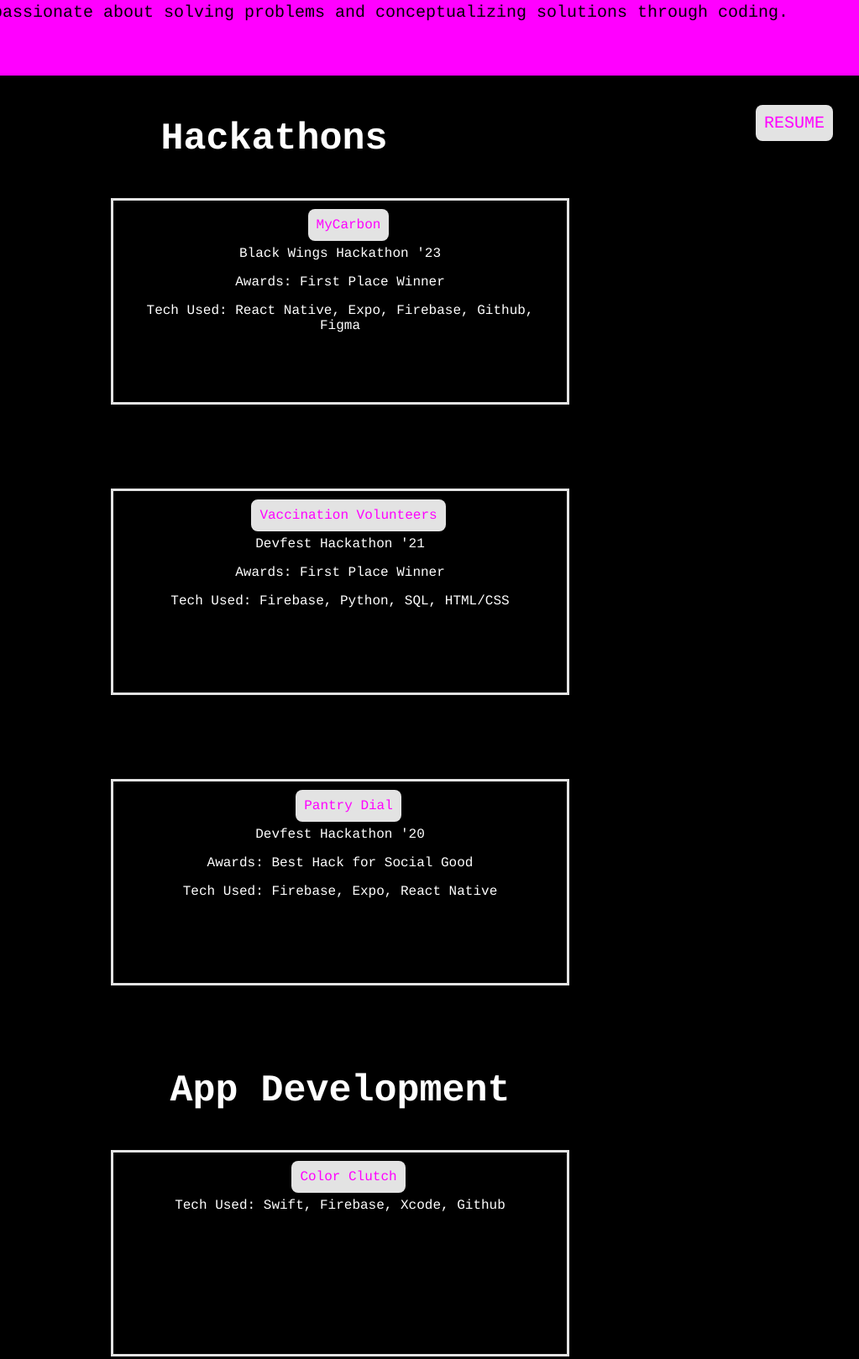
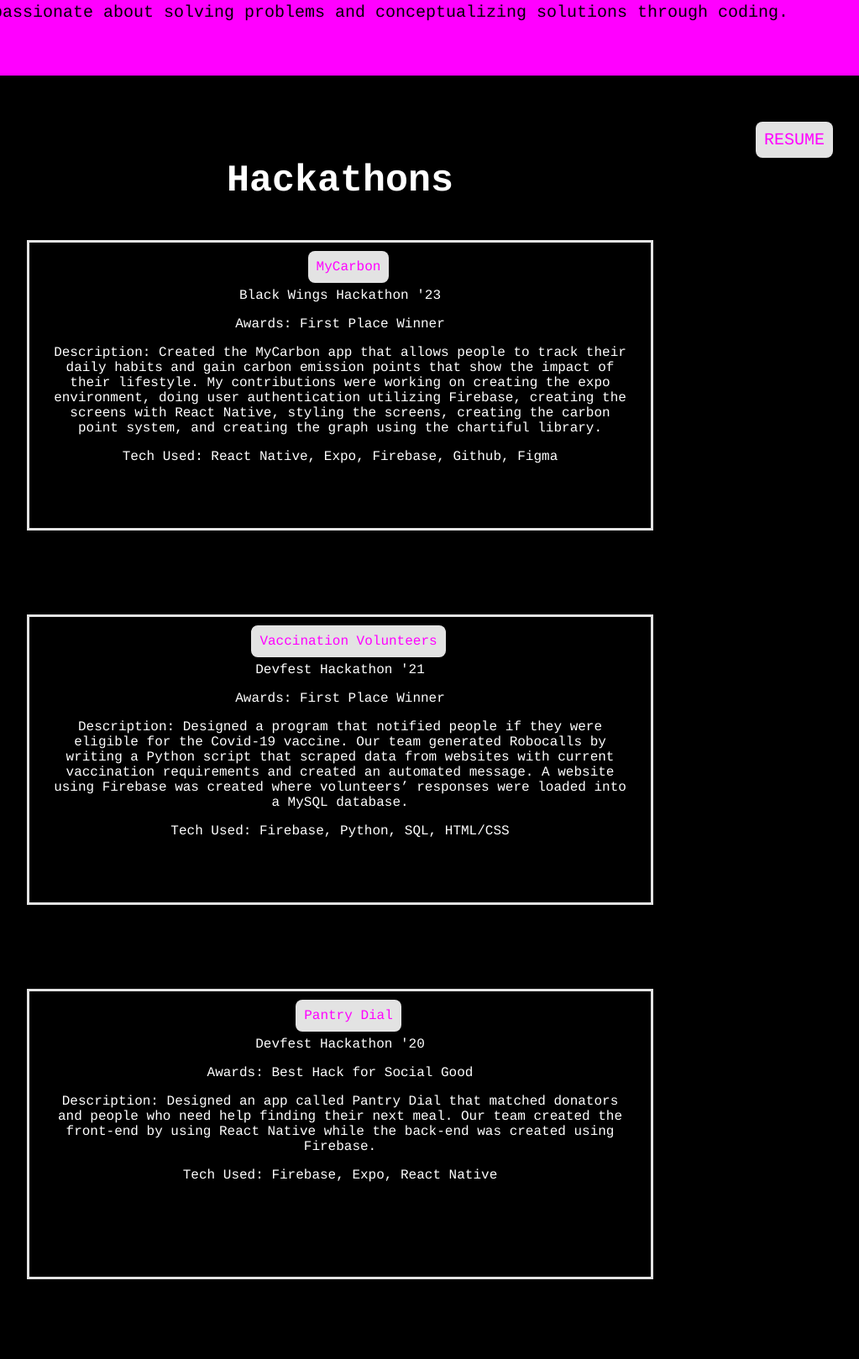
Before and after one commit to aditidam/PortfolioAditiDam, a plain HTML site: page index.html in a window 1280 px wide. Shown: the part 266-1885 px from the top of the page at 84% size, without its empty margins (235-1258 px from the left). Drawn offline with Linux system fonts and the light colour scheme.

Commit message:
Added descriptions

```diff
--- a/index.html
+++ b/index.html
@@ -29,8 +29,8 @@ body{
     text-align: center;
     border-color: #E3E3E3;
     color: white;
-    height: 200px;
-    width: 500px;
+    height: 300px;
+    width: 700px;
     align-items: center;
     margin: auto;
     margin-bottom: 100px;
@@ -50,7 +50,7 @@ body{
 
 
 #container {
-    margin-top: -100px;
+    margin-top: -50px;
     align-items: center;
 }
 
@@ -71,7 +71,7 @@ h1 {
 
 #resume {
     float: right;
-    margin: 127px 45px 0px 0px;
+    margin: 147px 45px 0px 0px;
 
 }
 
@@ -117,6 +117,7 @@ a {
         <a href="https://devpost.com/software/mycarbon-kve83n" id ="button"> MyCarbon </a>
         <p> Black Wings Hackathon '23 </p>
         <p> Awards: First Place Winner </p>
+        <p> Description: Created the MyCarbon app that allows people to track their daily habits and gain carbon emission points that show the impact of their lifestyle. My contributions were working on creating the expo environment, doing user authentication utilizing Firebase, creating the screens with React Native, styling the screens, creating the carbon point system, and creating the graph using the chartiful library.</p>
         <p> Tech Used: React Native, Expo, Firebase, Github, Figma </p>
     </div>
 
@@ -124,6 +125,8 @@ a {
         <a href="https://devpost.com/software/vaccination-volunteers" id ="button"> Vaccination Volunteers </a>
         <p> Devfest Hackathon '21 </p>
         <p> Awards: First Place Winner </p>
+        <p> Description: Designed a program that notified people if they were eligible for the Covid-19 vaccine. Our team generated Robocalls by
+            writing a Python script that scraped data from websites with current vaccination requirements and created an automated message. A website using Firebase was created where volunteers’ responses were loaded into a MySQL database.</p>
         <p> Tech Used: Firebase, Python, SQL, HTML/CSS </p>
     </div>
 
@@ -131,6 +134,8 @@ a {
         <a href="https://devpost.com/software/pantrydial" id ="button"> Pantry Dial </a>
         <p> Devfest Hackathon '20 </p>
         <p> Awards: Best Hack for Social Good </p>
+        <p> Description: Designed an app called Pantry Dial that matched donators and people who need help finding their next
+            meal. Our team created the front-end by using React Native while the back-end was created using Firebase.</p>
         <p> Tech Used: Firebase, Expo, React Native </p>
     </div>
 
@@ -138,11 +143,13 @@ a {
     <h3> <center> App Development </center> </h3>
     <div class = "project">
         <a href="https://apps.apple.com/us/app/color-clutch/id1519060963" id ="button"> Color Clutch </a>
+        <p> Description: Created an app that is a game where the user has to catch falling objects that are not the same color as the basket. Available on the app store. </p>
         <p> Tech Used: Swift, Firebase, Xcode, Github </p>
     </div>
 
     <div class = "project">
         <a href="https://apps.apple.com/us/app/cube-catcher/id1480925102" id ="button"> Cube Catcher! </a>
+        <p> Created an app that reinforces math concepts in a fun way for users. Users must do calculations on the falling cube to determine whether they should be caught or not. Available on the app store. </p>
         <p> Tech Used: Swift, Firebase, Xcode, Github </p>
     </div>
 
@@ -150,12 +157,15 @@ a {
     <div class = "project">
         <a href="https://github.com/vanessa-vasquez/alma/tree/FinalProduct" id ="button"> Alma </a>
         <p> Course: Software As a Service</p>
-        <p> Tech Used: Ruby, Cucumber, RSpec, Figma, Github </p>
+        <p> Description: My group created a SaaS app where students at college can get their tasks completed by other students. Achieved good test coverage in
+            RSpec and did user stories that passed Cucumber with good coverage. Deployed to Heroku. </p>
+        <p> Tech Used: Ruby, Cucumber, RSpec, Heroku, Figma, Github </p>
     </div>
 
     <div class = "project">
         <a href="https://github.com/ad3707/advancedSWE" id ="button"> Questionnaire API </a>
         <p> Course: Advanced Software Engineering </p>
+        <p> Description: Used Java and the Spring Framework to create an API that is a questionnaire framework where our clients can create, update, and delete their own questions and users as well as rank their end-users. Utilized H2 database to store the question bank for each client. Implemented JUnit for unit testing and tested every API entry point. </p>
         <p> Tech Used: Java, JUnit, H2 database, Postman API, Spring Framework, Maven, SonarCloud, Github Continuous Integration </p>
     </div>
 
```
